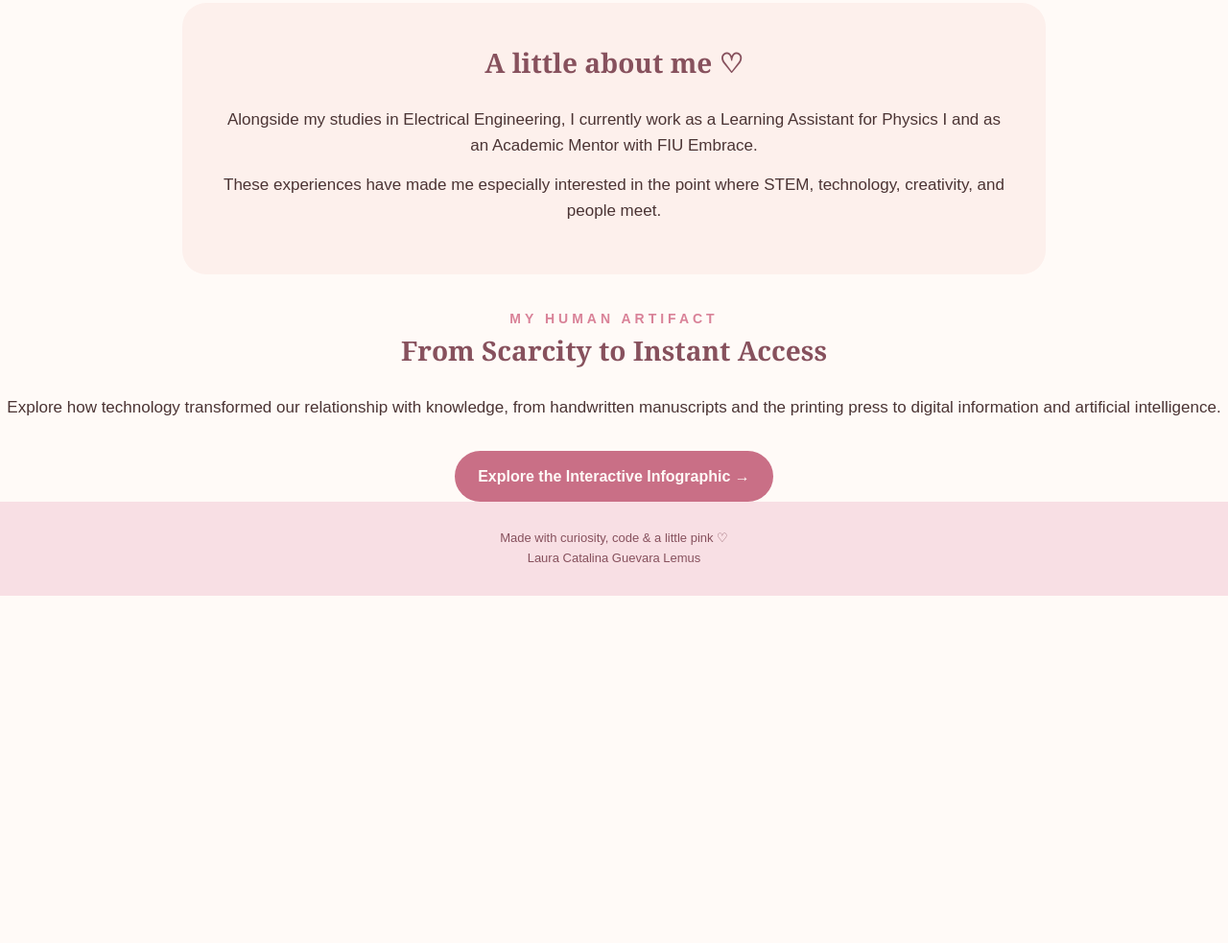
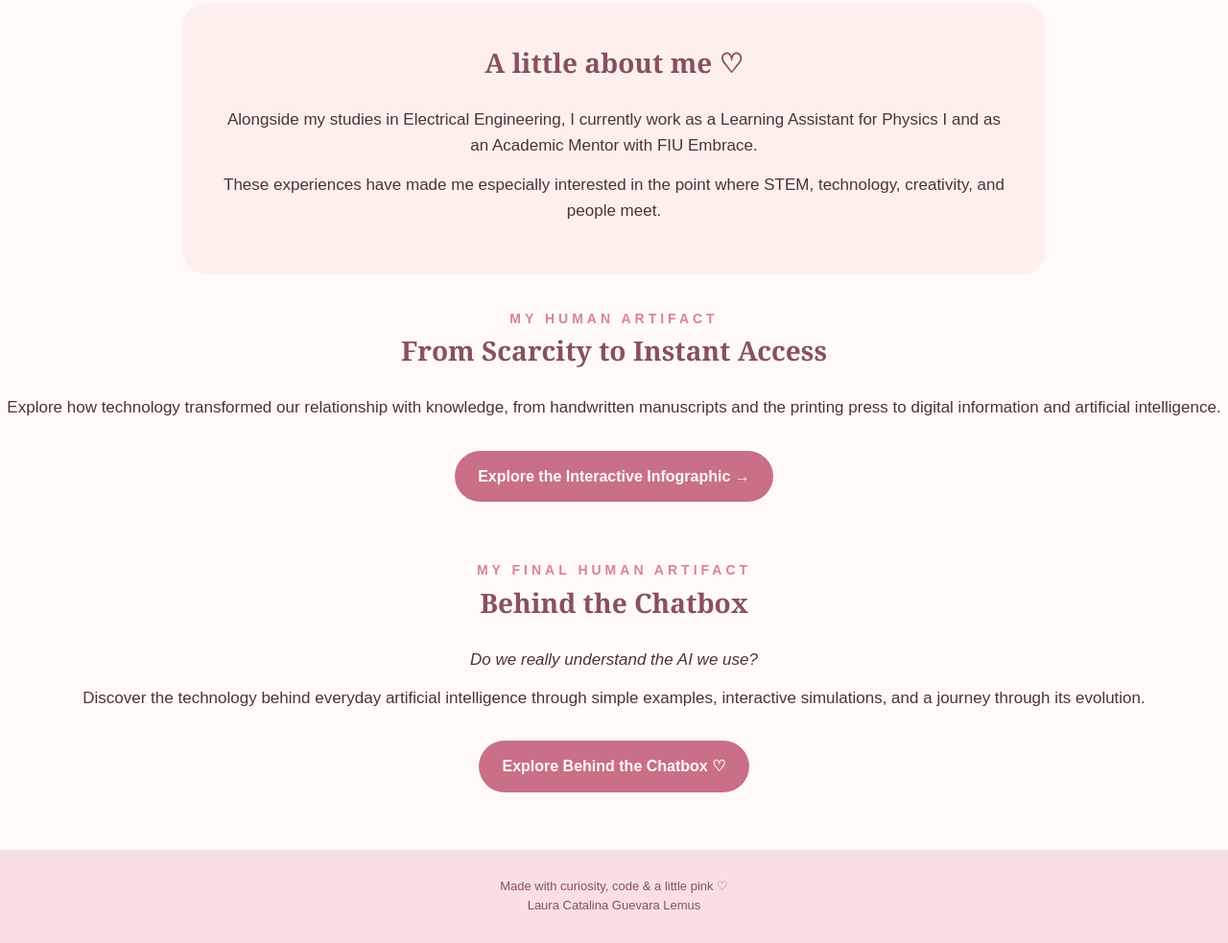
Before and after one commit to lauraguevara021/human-artifact, a plain HTML site: page index.html in a window 1280 px wide. Shown: the part 694-1677 px from the top of the page at 96% size. Before the commit the page ends 1315 px from the top, so only its background shows below. Drawn offline with Linux system fonts and the light colour scheme.

Commit message:
Add final human artifact section to index.html
Added a section for the final human artifact with a title and description.

```diff
--- a/index.html
+++ b/index.html
@@ -383,7 +383,31 @@
   </a>
 </div>
 
+<!-- FINAL HUMAN ARTIFACT -->
 
+<div class="artifact-link" style="margin: 60px auto;">
+
+  <div class="small-title">
+    My Final Human Artifact
+  </div>
+
+  <h2>Behind the Chatbox</h2>
+
+  <p>
+    <em>Do we really understand the AI we use?</em>
+  </p>
+
+  <p>
+    Discover the technology behind everyday artificial
+    intelligence through simple examples, interactive
+    simulations, and a journey through its evolution.
+  </p>
+
+  <a href="behind-the-chatbox.html" class="artifact-button">
+    Explore Behind the Chatbox ♡
+  </a>
+
+</div>
 
   <!-- FOOTER -->
 
```
